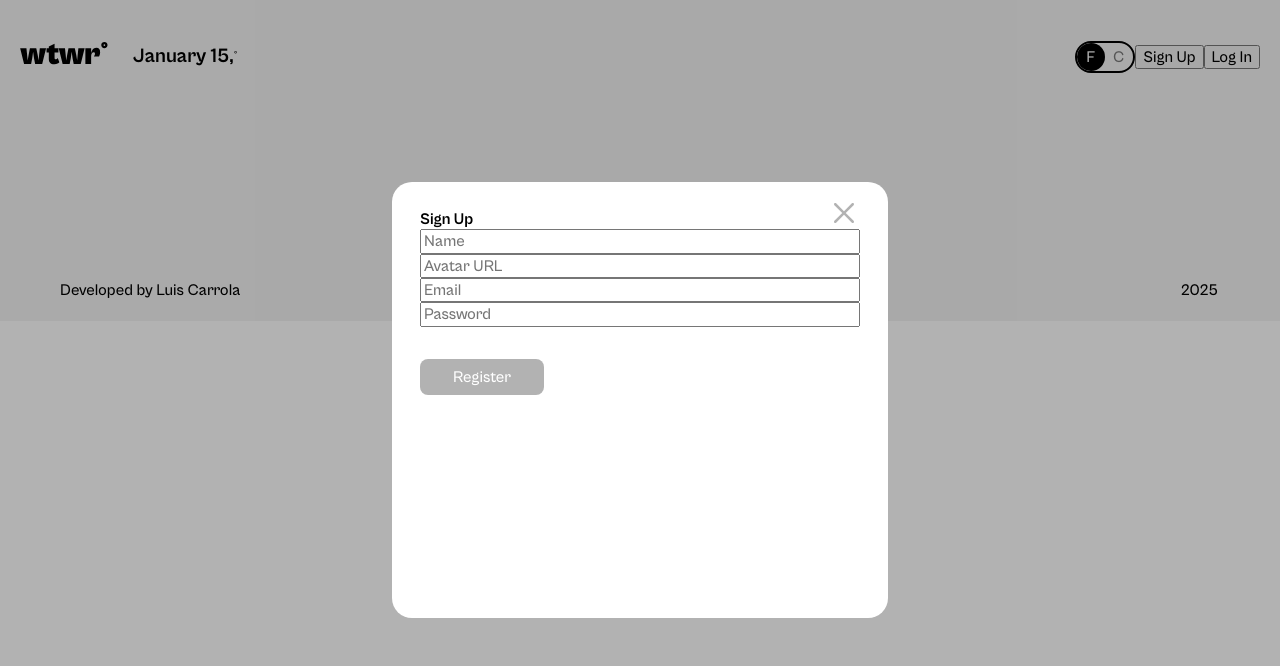
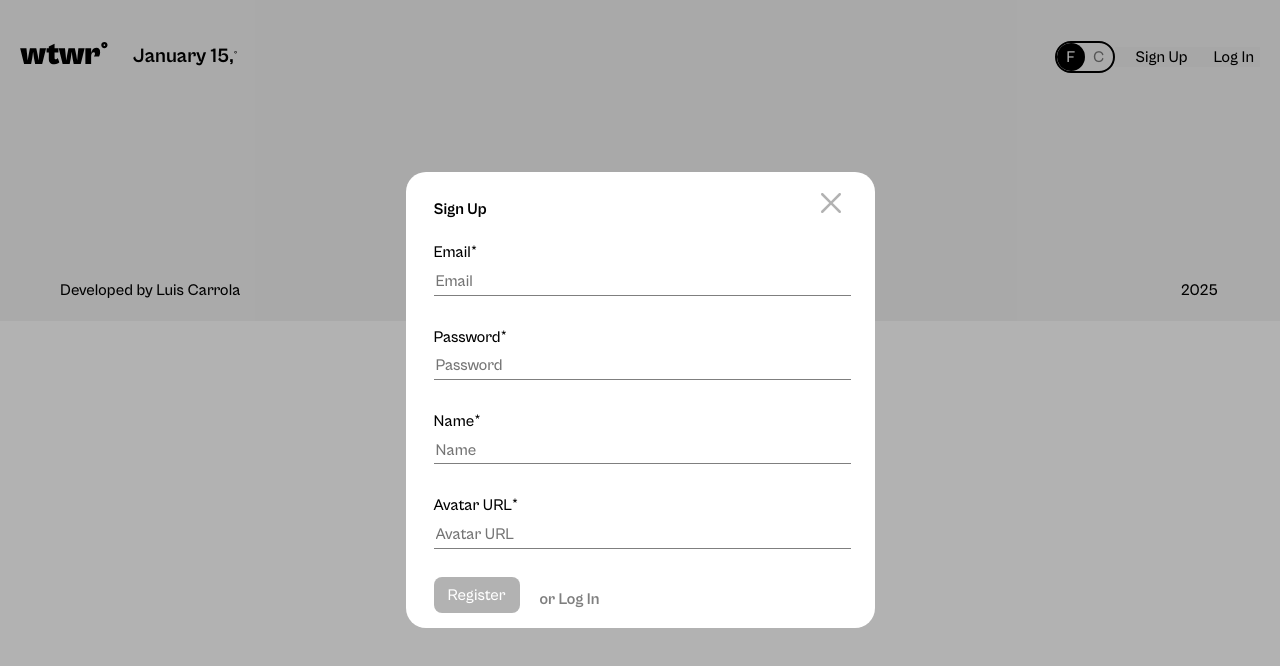
Before and after one commit to LCarrola95/se_project_react, a React (Vite) app: page /se_project_react/ in a window 1280 px wide. Both pictures are taken after a click on the button "Sign Up". Shown: the top 666 px of the page. Built offline with nearby package versions, Linux system fonts and the light colour scheme; no server answers.

Commit message:
login/register modals fixed

```diff
--- a/src/components/App/App.jsx
+++ b/src/components/App/App.jsx
@@ -308,12 +308,14 @@ function App() {
             onClose={closeActiveModal}
             onRegister={handleRegister}
             isLoading={isLoading}
+            onSwitchToLogin={handleLoginClick}
           />
           <LoginModal
             isOpen={activeModal === "login"}
             onClose={closeActiveModal}
             onLogin={handleLogin}
             isLoading={isLoading}
+            onSwitchToRegister={handleRegisterClick}
           />
           <ItemModal
             activeModal={activeModal}
--- a/src/components/Header/Header.css
+++ b/src/components/Header/Header.css
@@ -39,3 +39,15 @@
   font-weight: 700;
   line-height: 1.2;
 }
+
+.header__signup-btn {
+  border: none;
+  padding-left: 20px;
+  margin: 0 auto;
+}
+
+.header__login-btn {
+  border: none;
+  padding-left: 20px;
+  margin: 0 auto;
+}
--- a/src/components/LoginModal/LoginModal.jsx
+++ b/src/components/LoginModal/LoginModal.jsx
@@ -1,7 +1,13 @@
 import React, { useEffect, useState } from "react";
 import ModalWithForm from "../ModalWithForm/ModalWithForm";
 
-function LoginModal({ isOpen, onClose, onLogin, isLoading }) {
+function LoginModal({
+  isOpen,
+  onClose,
+  onLogin,
+  isLoading,
+  onSwitchToRegister,
+}) {
   const [email, setEmail] = useState("");
   const [password, setPassword] = useState("");
 
@@ -40,30 +46,50 @@ function LoginModal({ isOpen, onClose, onLogin, isLoading }) {
 
   return (
     <ModalWithForm
-      title="Sign In"
+      title="Log In"
       buttonText="Login"
       isOpen={isOpen}
       onClose={onClose}
       onSubmit={handleSubmit}
       isLoading={isLoading}
       isValid={isValid}
+      type="login"
+      buttonType="modal__submit_type_login-register"
     >
+      <label className="modal__label">
+        Email<span className="modal__required">*</span>
         <input
           type="email"
           name="email"
           placeholder="Email"
+          className="modal__input modal__input_type_login"
           value={email}
           onChange={handleEmailChange}
           required
         />
+      </label>
+      <label className="modal__label">
+        Password<span className="modal__required">*</span>
         <input
           type="password"
           name="password"
           placeholder="Password"
+          className="modal__input modal__input_type_login"
           value={password}
           onChange={handlePasswordChange}
           required
         />
+      </label>
+
+      <div className="modal__switch">
+        <button
+          type="button"
+          className="modal__switch-button"
+          onClick={onSwitchToRegister}
+        >
+          or Sign Up
+        </button>
+      </div>
     </ModalWithForm>
   );
 }
--- a/src/components/ModalWithForm/ModalWithForm.css
+++ b/src/components/ModalWithForm/ModalWithForm.css
@@ -45,6 +45,16 @@
   width: 100%;
   box-sizing: border-box;
   border-radius: 20px;
+}
+
+.modal__content_type_login {
+  max-width: 469px;
+  height: 304px;
+}
+
+.modal__content_type_register {
+  max-width: 469px;
+  height: 456px;
 }
 
 .modal__form {
@@ -96,6 +106,32 @@
   border: none;
   cursor: pointer;
   transition: background-color 0.3s ease;
+  position: relative;
+}
+
+.modal__submit_type_login-register {
+  width: 86px;
+  height: 36px;
+  bottom: 90px;
+}
+
+.modal__switch {
+  display: flex;
+  align-items: center;
+  margin-top: 32px;
+  gap: 12px;
+}
+
+.modal__switch-button {
+  background: none;
+  border: none;
+  color: #00000080;
+  cursor: pointer;
+  font-size: 16px;
+  font-weight: 700;
+  line-height: 1.2;
+  margin-left: 100px;
+  padding-bottom: 26px;
 }
 
 .modal__submit_valid {
@@ -108,7 +144,7 @@
 
 .modal__error {
   position: absolute;
-  bottom: -8px; /* Position it below the input */
+  bottom: -8px;
   left: 0;
   color: #ff4d4d;
   font-size: 12px;
--- a/src/components/ModalWithForm/ModalWithForm.jsx
+++ b/src/components/ModalWithForm/ModalWithForm.jsx
@@ -10,10 +10,14 @@ function ModalWithForm({
   onSubmit,
   isLoading,
   isValid,
+  type = "default",
+  buttonType,
 }) {
   return (
-    <div className={`modal ${isOpen ? "modal_opened" : ""}`}>
-      <div className="modal__content modal__content_type_input">
+    <div className={`modal modal_type_${type} ${isOpen ? "modal_opened" : ""}`}>
+      <div
+        className={`modal__content modal__content_type_input modal__content_type_${type}`}
+      >
         <h2 className="modal__title">{title}</h2>
         <button
           onClick={onClose}
@@ -31,7 +35,9 @@ function ModalWithForm({
           {children}
           <button
             type="submit"
-            className={`modal__submit ${isValid ? "modal__submit_valid" : ""}`}
+            className={`modal__submit ${buttonType} ${
+              isValid ? "modal__submit_valid" : ""
+            }`}
             disabled={!isValid || isLoading}
           >
             {isLoading ? "Saving..." : buttonText}
--- a/src/components/RegisterModal/RegisterModal.jsx
+++ b/src/components/RegisterModal/RegisterModal.jsx
@@ -1,7 +1,13 @@
 import React, { useState } from "react";
 import ModalWithForm from "../ModalWithForm/ModalWithForm";
 
-function RegisterModal({ isOpen, onClose, onRegister, isLoading }) {
+function RegisterModal({
+  isOpen,
+  onClose,
+  onRegister,
+  isLoading,
+  onSwitchToLogin,
+}) {
   const [formData, setFormData] = useState({
     name: "",
     avatar: "",
@@ -34,39 +40,66 @@ function RegisterModal({ isOpen, onClose, onRegister, isLoading }) {
       onSubmit={handleSubmit}
       isLoading={isLoading}
       isValid={isValid}
+      type="register"
+      buttonType="modal__submit_type_login-register"
     >
+      <label className="modal__label">
+        Email<span className="modal__required">*</span>
+        <input
+          type="email"
+          name="email"
+          placeholder="Email"
+          className="modal__input modal__input_type_register"
+          value={formData.email}
+          onChange={handleChange}
+          required
+        />
+      </label>
+      <label className="modal__label">
+        Password<span className="modal__required">*</span>
+        <input
+          type="password"
+          name="password"
+          placeholder="Password"
+          className="modal__input modal__input_type_register"
+          value={formData.password}
+          onChange={handleChange}
+          required
+        />
+      </label>
+      <label className="modal__label">
+        Name<span className="modal__required">*</span>
         <input
           type="text"
           name="name"
           placeholder="Name"
+          className="modal__input modal__input_type_register"
           value={formData.name}
           onChange={handleChange}
           required
         />
+      </label>
+      <label className="modal__label">
+        Avatar URL<span className="modal__required">*</span>
         <input
           type="url"
           name="avatar"
           placeholder="Avatar URL"
+          className="modal__input modal__input_type_register"
           value={formData.avatar}
           onChange={handleChange}
           required
         />
-      <input
-        type="email"
-        name="email"
-        placeholder="Email"
-        value={formData.email}
-        onChange={handleChange}
-        required
-      />
-      <input
-        type="password"
-        name="password"
-        placeholder="Password"
-        value={formData.password}
-        onChange={handleChange}
-        required
-      />
+      </label>
+      <div className="modal__switch">
+        <button
+          type="button"
+          className="modal__switch-button"
+          onClick={onSwitchToLogin}
+        >
+          or Log In
+        </button>
+      </div>
     </ModalWithForm>
   );
 }
```
Lines whose indentation alone changed are shown as unchanged.
